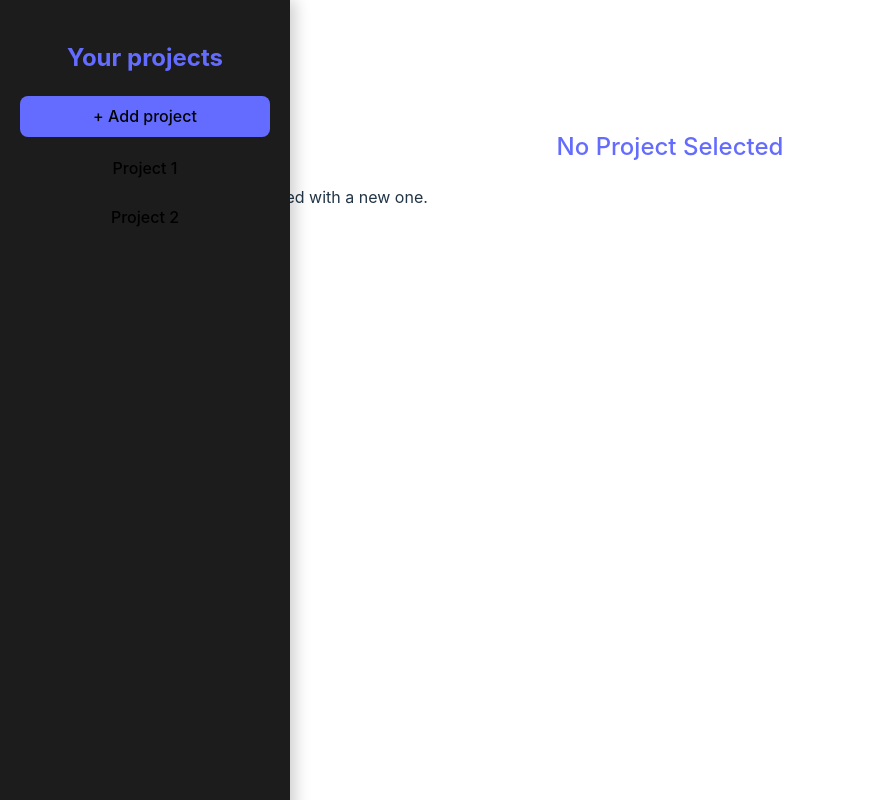
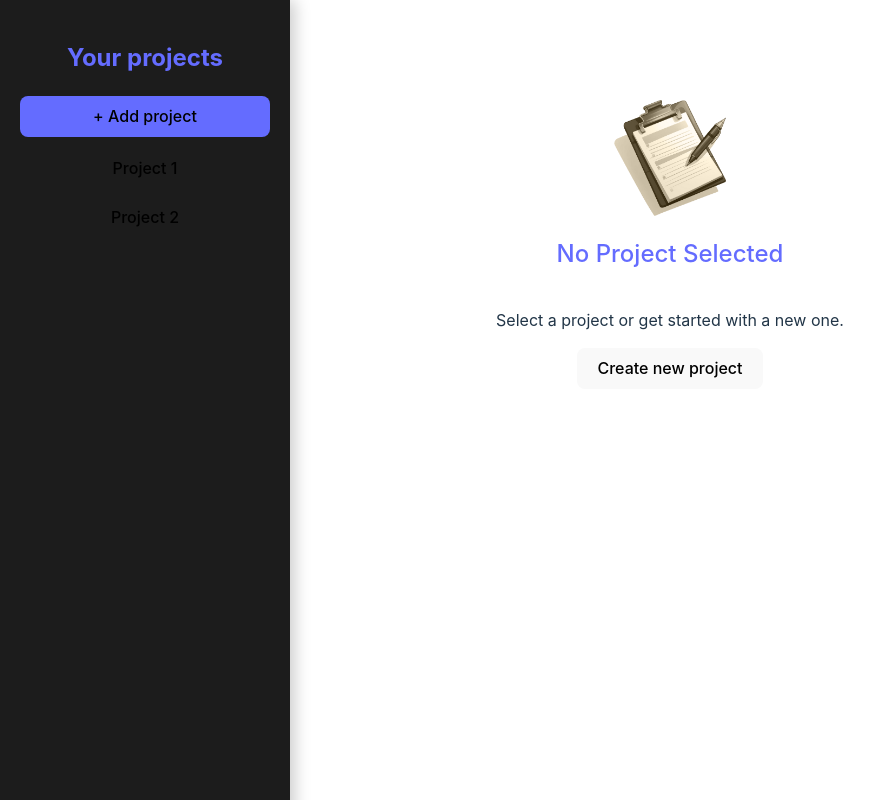
Before and after one commit to Naioku/React-TodoList, a React (Vite) app in the folder todo-list/: page / in a window 1280 px wide. Shown: the whole page, without its empty margins (0-886 px from the left). Built offline with nearby package versions, Linux system fonts and the light colour scheme.

Commit message:
Added styling for NoProjectSelected.

```diff
--- a/todo-list/src/components/NoProjectSelected.jsx
+++ b/todo-list/src/components/NoProjectSelected.jsx
@@ -4,17 +4,28 @@ import {styled} from "styled-components";
 import Button from "./Button.jsx";
 import {H2} from "./Headers.jsx";
 
+const Container = styled.div`
+    display: flex;
+    flex-direction: column;
+    align-items: center;
+    margin-top: 5rem;
+`
+
+const P = styled.p`
+    text-align: center;
+`
+
 const Img = styled.img`
-    width: 5rem;
+    width: 7rem;
 `
 
 export default function NoProjectSelected({onButtonClicked}) {
-    return <div>
+    return <Container>
         <Img src={noProjectImage} alt="no-projects"/>
         <H2>No Project Selected</H2>
-        <p>Select a project or get started with a new one.</p>
+        <P>Select a project or get started with a new one.</P>
         <Button onClick={onButtonClicked}>Create new project</Button>
-    </div>
+    </Container>
 }
 
 NoProjectSelected.propTypes = {
```
